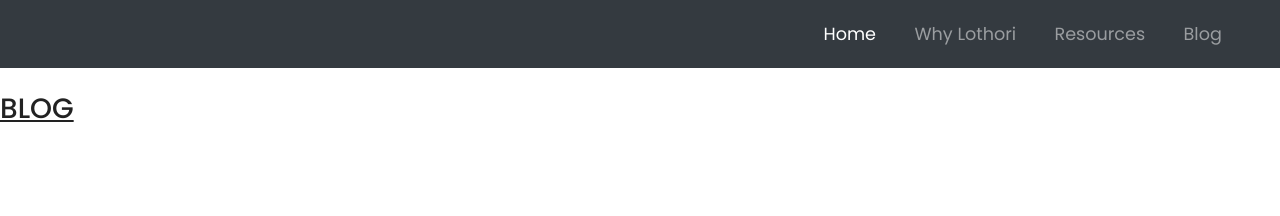
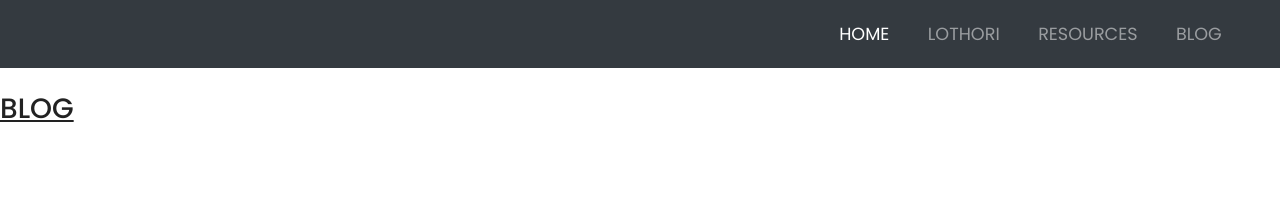
Before and after one commit to mohamedjasmin/lothoriold, a Jekyll site: the page built from blog.html, in a window 1280 px wide. Shown: the top 216 px of the page. Built offline with Jekyll 4.4.1, drawn with Linux system fonts in a browser that asks for light colours; nearby versions of some CDN libraries.

Commit message:
changes to nav bar

```diff
--- a/_layouts/wrapper.html
+++ b/_layouts/wrapper.html
@@ -23,16 +23,16 @@
   <div class="collapse navbar-collapse" id="navbarResponsive">
     <ul class="navbar-nav ml-auto">
 			<li class="nav-item active">
-        <a class="nav-link" href="https://mohamedjasmin.github.io/lothori/index"> Home</a>
+        <a class="nav-link" href="https://mohamedjasmin.github.io/lothori/index"> HOME</a>
       </li>
       <li class="nav-item">
-        <a class="nav-link" href="https://mohamedjasmin.github.io/lothori/whylothori"> Why Lothori</a>
+        <a class="nav-link" href="https://mohamedjasmin.github.io/lothori/whylothori"> LOTHORI</a>
       </li>
       <li class="nav-item">
-        <a class="nav-link" href="https://mohamedjasmin.github.io/lothori/resources"> Resources</a>
+        <a class="nav-link" href="https://mohamedjasmin.github.io/lothori/resources"> RESOURCES</a>
       </li>
       <li class="nav-item">
-        <a class="nav-link" href="https://mohamedjasmin.github.io/lothori/blog"> Blog</a>
+        <a class="nav-link" href="https://mohamedjasmin.github.io/lothori/blog"> BLOG</a>
       </li>
       </li>
     </ul>
```
